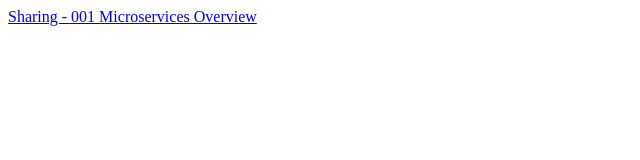
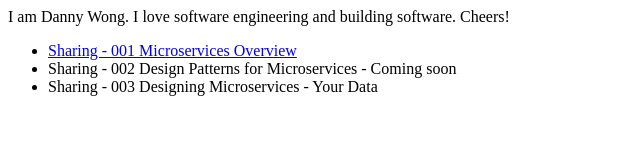
Before and after one commit to dannywong126/sleepyhomme.github.io, a plain HTML site: page index.html in a window 1280 px wide. Shown: the whole page, without its empty margins (0-640 px from the left). Drawn offline with Linux system fonts and the light colour scheme.

Commit message:
Added upcoming sharing sessions.

```diff
--- a/index.html
+++ b/index.html
@@ -4,7 +4,7 @@
     <meta charset="utf-8" />
     <meta name="viewport" content="width=1024" />
     <meta name="apple-mobile-web-app-capable" content="yes" />
-    <title>Sharing by Danny Wong chunwong@hk1.ibm.com</title>
+    <title>Sharing by Danny Wong chunwong@hk1.ibm.com / sleepyhomme@gmail.com</title>
 
     <meta name="description" content="Sharing sharing sharing" />
     <meta name="author" content="Danny Wong Chun" />
@@ -12,6 +12,11 @@
     <link href="http://fonts.googleapis.com/css?family=Open+Sans:regular,semibold,italic,italicsemibold|PT+Sans:400,700,400italic,700italic|PT+Serif:400,700,400italic,700italic" rel="stylesheet" />
 
 <body>
-	<a href="001-sharing-microservices-overview/index.html">Sharing - 001 Microservices Overview</a>
+	I am Danny Wong. I love software engineering and building software. Cheers!
+	<ul>
+		<li><a href="001-sharing-microservices-overview/index.html">Sharing - 001 Microservices Overview</a></li>
+		<li>Sharing - 002 Design Patterns for Microservices - Coming soon</li>
+		<li>Sharing - 003 Designing Microservices - Your Data</li>
+	</ul>
 </body>
 </html>
```
